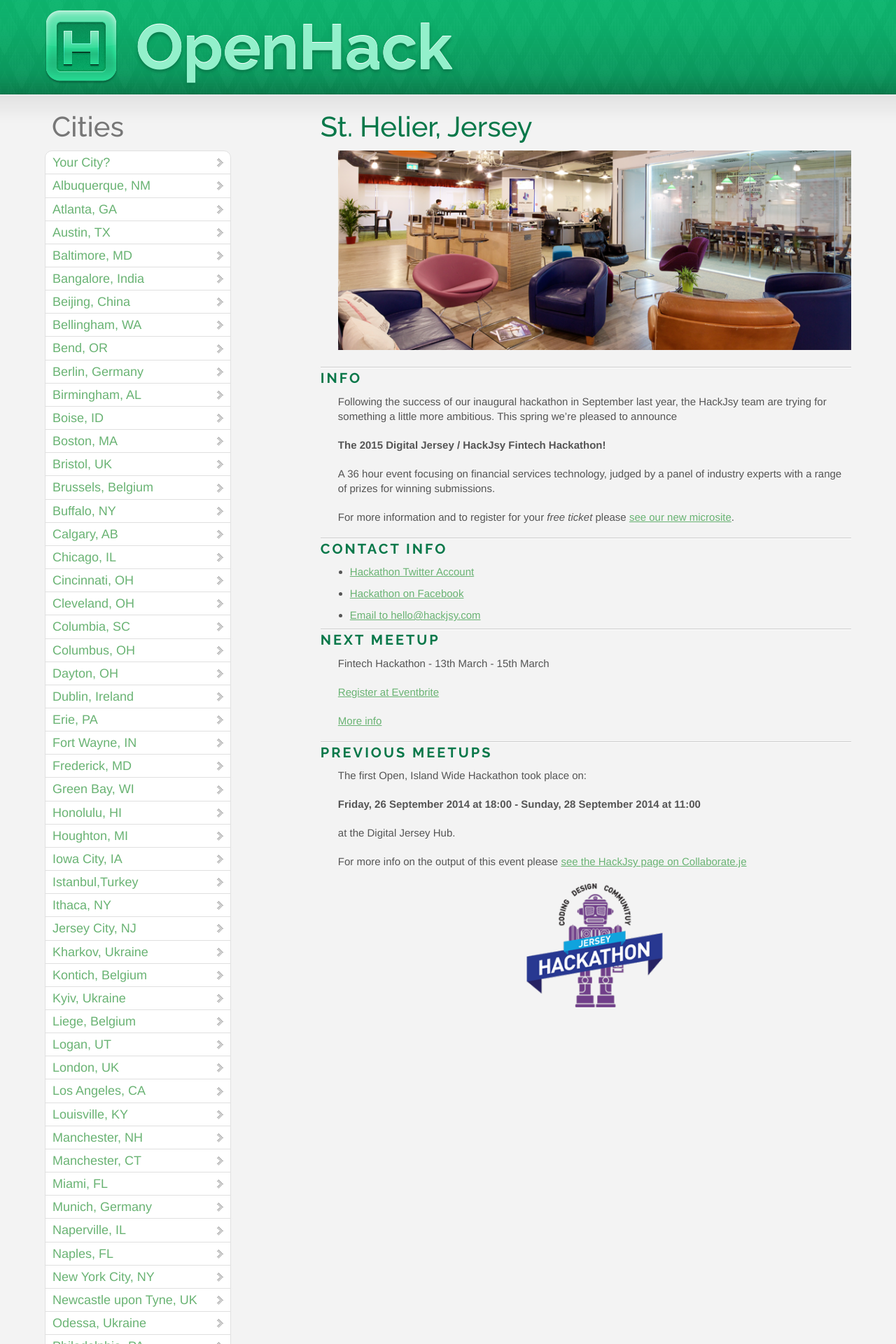
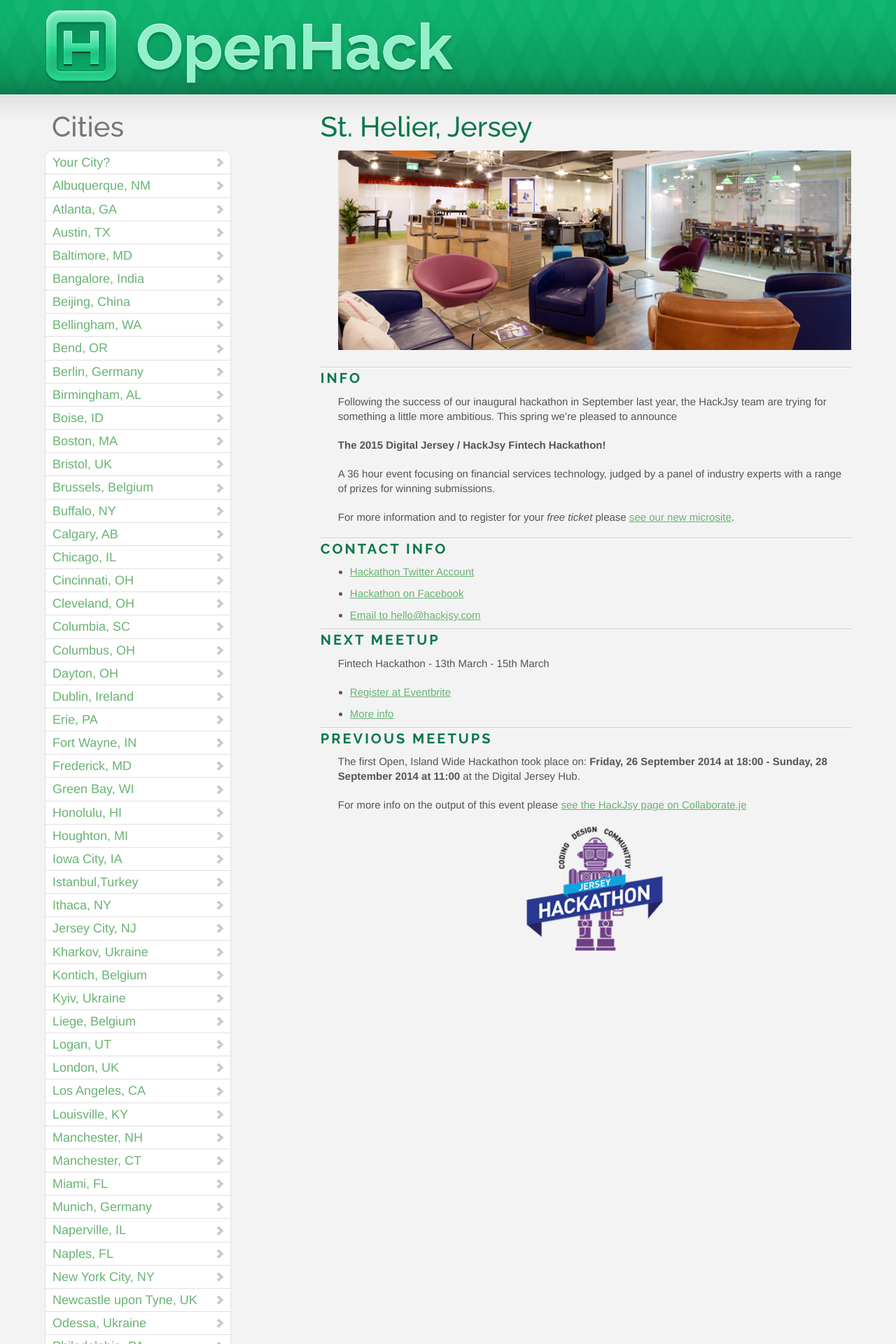
Before and after one commit to OpenHack/openhack.github.com, a Jekyll site: the page built from st_helier/index.markdown, in a window 1280 px wide. Shown: the top 1920 px of the page at 70% size. Built offline with Jekyll 4.4.1, drawn with Linux system fonts in a browser that asks for light colours; nearby versions of some CDN libraries; Markdown is read by kramdown in place of the engine named in the settings; comment, search, counter and statistics services are not loaded.

Commit message:
Tidy up text format

```diff
--- a/st_helier/index.markdown
+++ b/st_helier/index.markdown
@@ -27,17 +27,12 @@
 
 Fintech Hackathon - 13th March - 15th March
 
-[Register at Eventbrite](https://www.eventbrite.com/e/digital-jersey-hackjsy-fintech-hackathon-registration-15419963526)
-
-[More info](https://hackjsy.com)
+ * [Register at Eventbrite](https://www.eventbrite.com/e/digital-jersey-hackjsy-fintech-hackathon-registration-15419963526)
+ * [More info](https://hackjsy.com)
 
 ### Previous meetups
 
-The first Open, Island Wide Hackathon took place on:
-
-**Friday, 26 September 2014 at 18:00 - Sunday, 28 September 2014 at 11:00**
-
-at the Digital Jersey Hub.
+The first Open, Island Wide Hackathon took place on: **Friday, 26 September 2014 at 18:00 - Sunday, 28 September 2014 at 11:00** at the Digital Jersey Hub.
 
 For more info on the output of this event please [see the HackJsy page on Collaborate.je](http://collaborate.je/category/meetings/hackjsy/)
 
```
